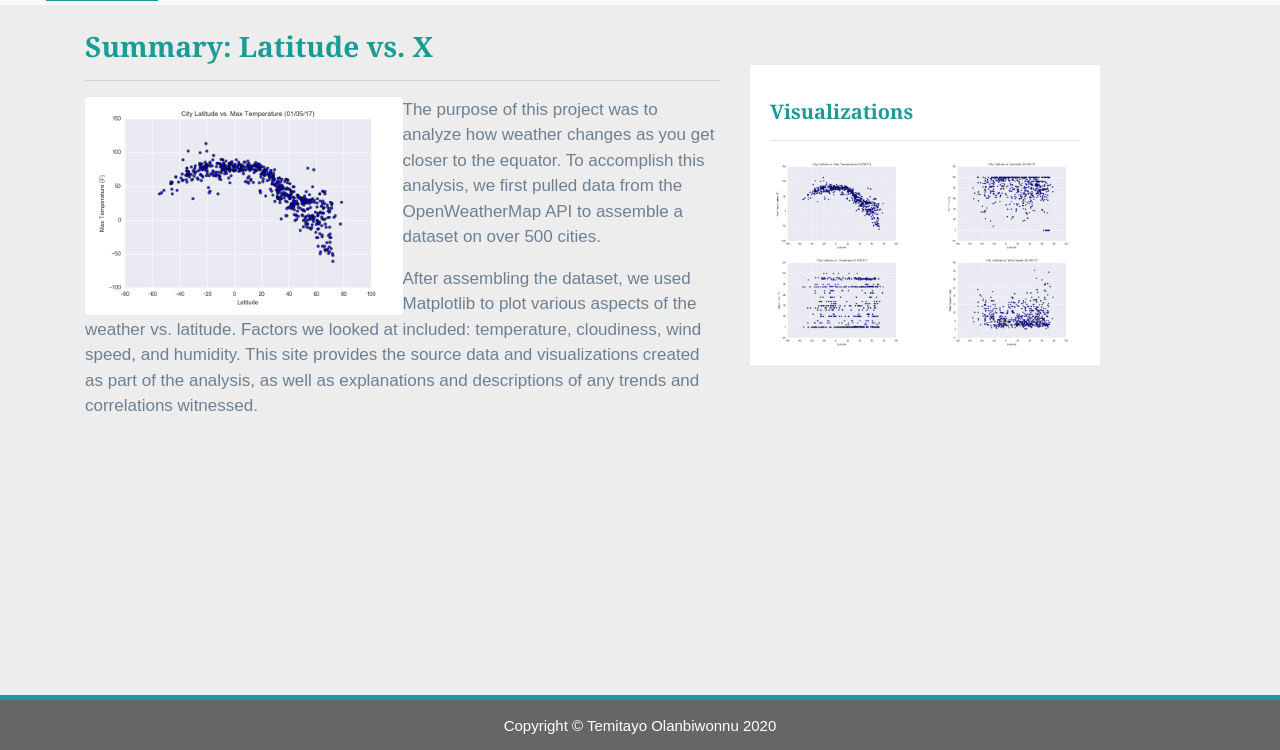
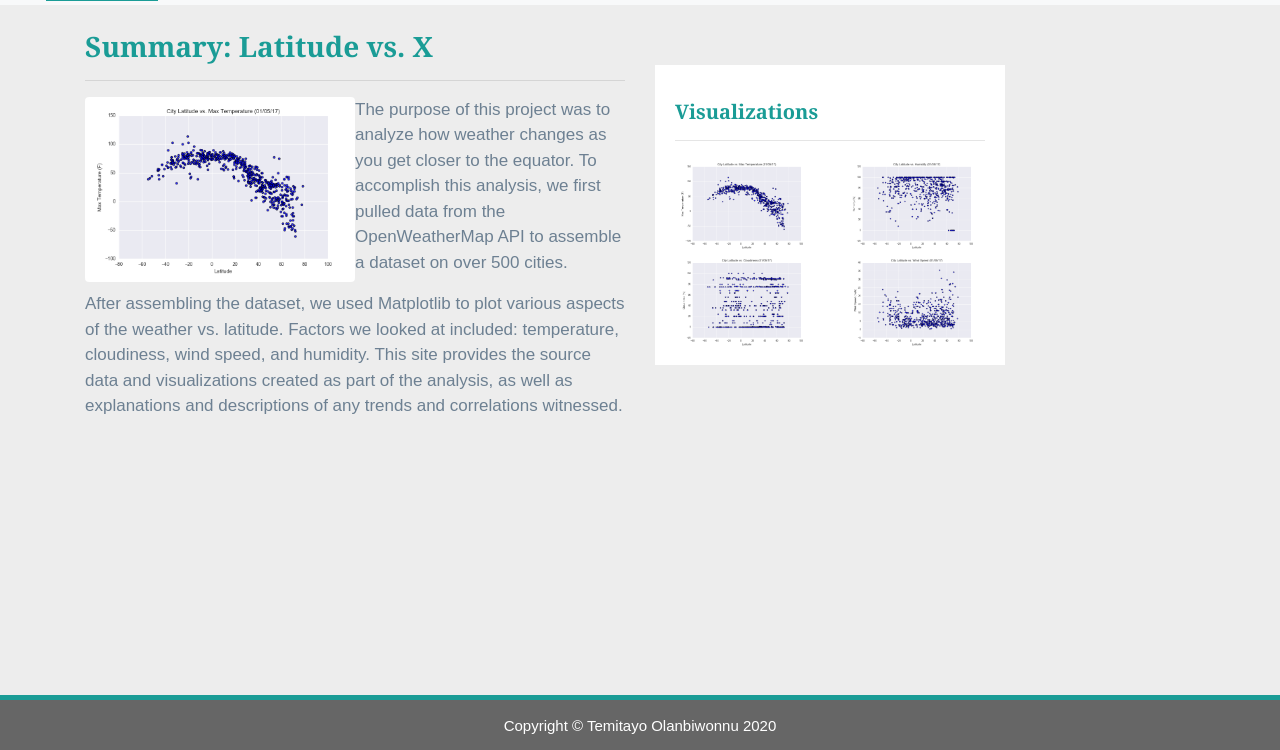
Before and after one commit to temidolan/Web-Design-Challenge, a plain HTML site: page Web Visualizations/index.html in a window 1280 px wide. Shown: the part 50-800 px from the top of the page. Drawn offline with nearby package versions, Linux system fonts and the light colour scheme.

```diff
--- a/Web Visualizations/index.html
+++ b/Web Visualizations/index.html
@@ -44,7 +44,7 @@
 
         <div class="container">
             <div class="row">
-                <div class="col-lg-7 col-md-12">
+                <div class="col-lg-6 col-md-12">
 
                     <div class="box-set">
                         <h3 class="title">Summary: Latitude vs. X</h3>
```
Also changed, not shown: 3 other files.
